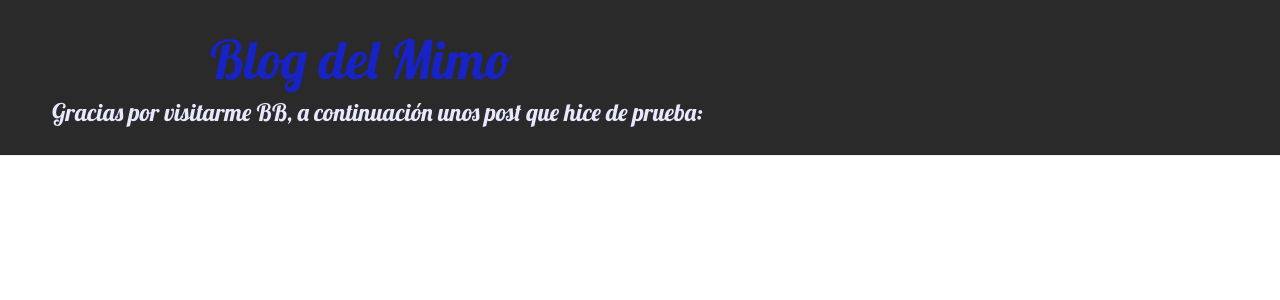
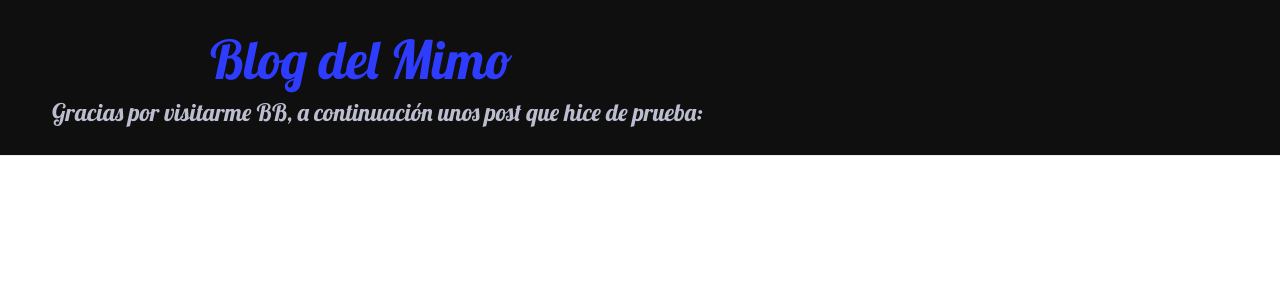
Before and after one commit to xMimo99/my-first-blog, a Django app: page / in a window 1280 px wide. Shown: the top 300 px of the page. Run offline with Django 3.2, Linux system fonts and the light colour scheme; data that the repository does not hold is empty; some libraries are stand-ins or nearby versions.

Commit message:
perdon, el toc

```diff
--- a/blog/static/css/blog.css
+++ b/blog/static/css/blog.css
@@ -1,11 +1,11 @@
 .page-header {
-    background-color: #000000d5;
+    background-color: #0f0f0f;
     margin-top: 0;
     padding: 10px 20px 20px 40px;
 }
 
 .page-header h1, .page-header h1 a, .page-header h1 a:visited, .page-header h1 a:active {
-    color: #1723c4;
+    color: #2e3cff;
     font-size: 40pt;
     text-decoration: none;
     margin-left: 85px;
@@ -31,7 +31,7 @@ h3 {
 
 h5 {
     font-size: 18pt;
-    color: #e8e9ff;
+    color: #bcbdcf;
     margin-left: 12px;
 }
 
```
